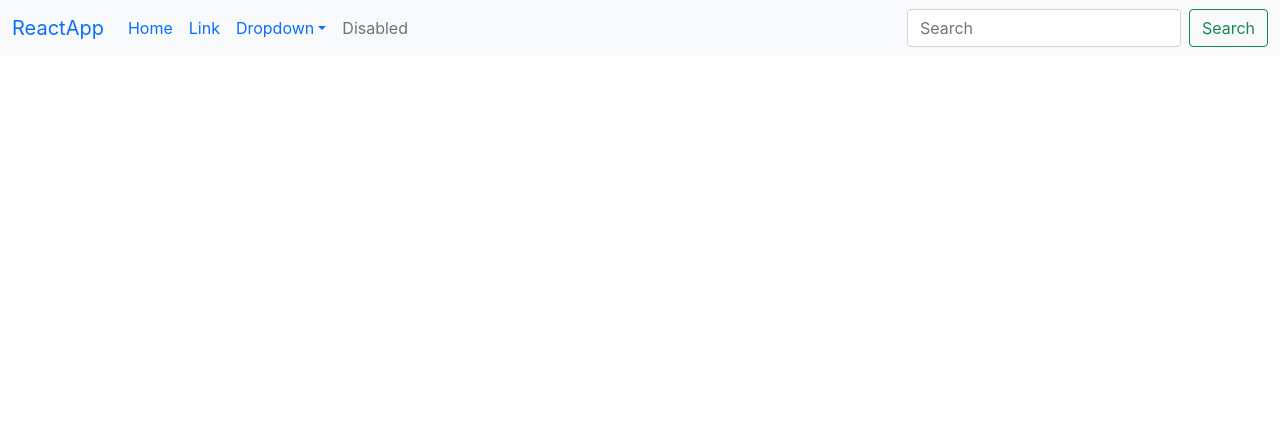
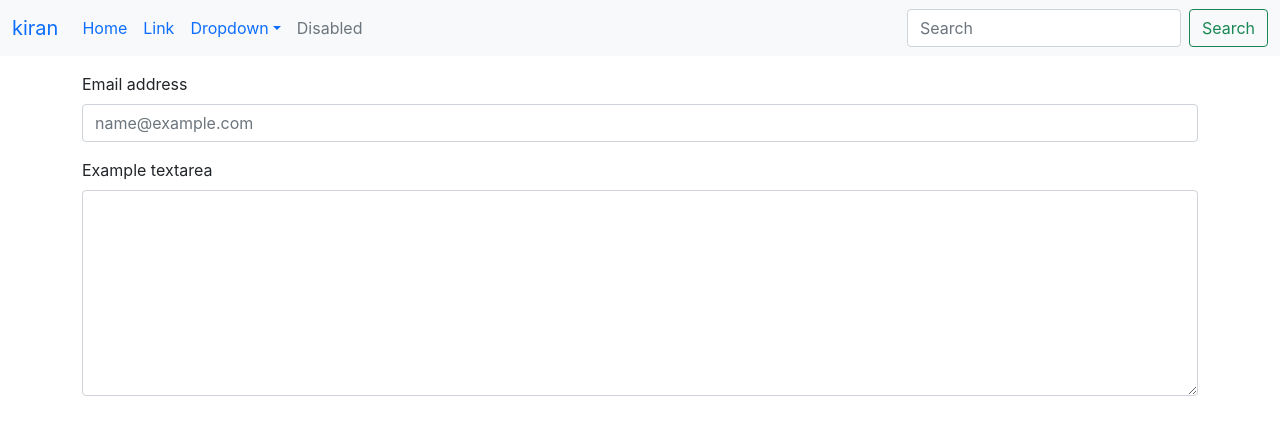
Before and after one commit to patilk2002/React, a React (Create React App) app: page / in a window 1280 px wide. Shown: the top 434 px of the page. Built offline with nearby package versions, Linux system fonts and the light colour scheme.

Commit message:
form complete

```diff
--- a/src/App.js
+++ b/src/App.js
@@ -1,11 +1,15 @@
 import logo from './logo.svg';
 import './App.css';
 import Navbar from './components/Navbar';
+import TextForm from './components/TextForm';
 let name="Kiran";
 function App() {
   return (
     <>
-    <Navbar title="ReactApp"/>
+    <Navbar />
+    <div className="container my-3" >
+    <TextForm/>
+    </div>
     </>
   );
 }
--- a/src/components/Navbar.js
+++ b/src/components/Navbar.js
@@ -44,5 +44,10 @@
 
 
 Navbar.propTypes = {
-    title: PropTypes.string,
+    title: PropTypes.string.isRequired,
 }
+
+Navbar.defaultProps={
+    title: "kiran",
+
+}
--- /dev/null
+++ b/src/components/TextForm.js
@@ -0,0 +1,17 @@
+import React from 'react'
+
+export default function TextForm() {
+  return (
+    <div>
+        <div className="mb-3">
+  <label for="exampleFormControlInput1" className="form-label">Email address</label>
+  <input type="email" className="form-control" id="exampleFormControlInput1" placeholder="name@example.com"/>
+</div>
+<div className="mb-3">
+  <label for="exampleFormControlTextarea1" className="form-label">Example textarea</label>
+  <textarea className="form-control" id="exampleFormControlTextarea1" rows="8"></textarea>
+</div>
+
+    </div>
+  )
+}
```
